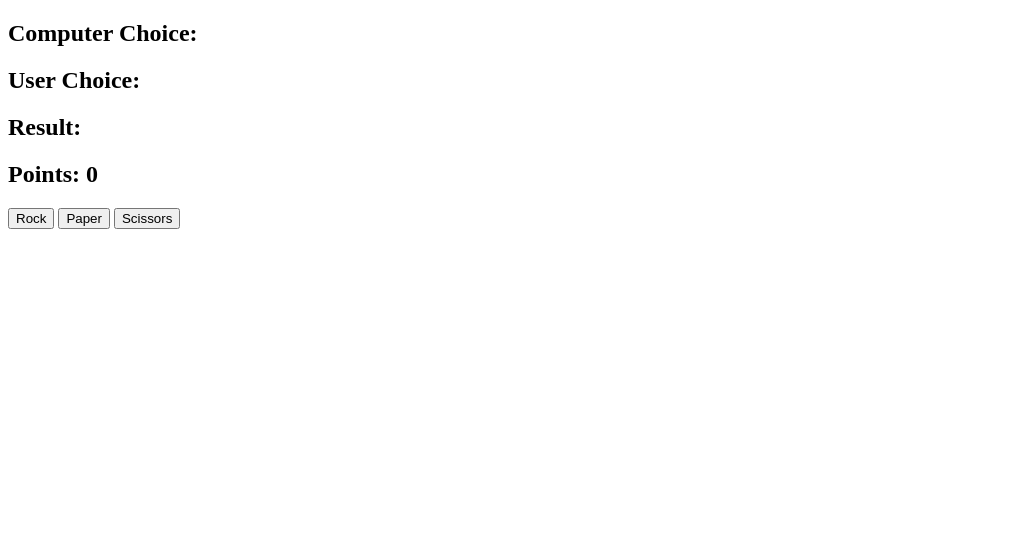
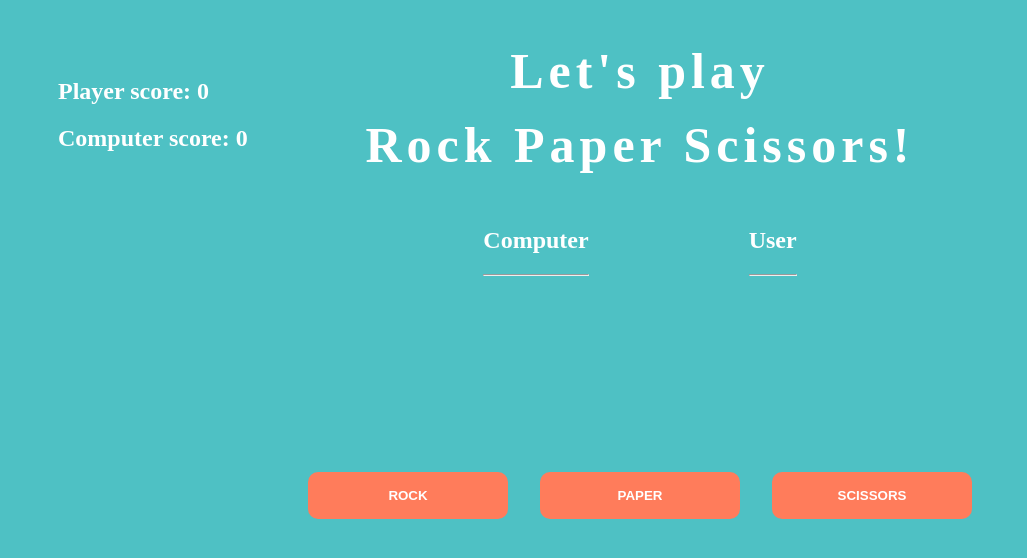
Before and after one commit to fabiolapoblete/rock-paper-scissors-game, a plain HTML site: page index.html in a window 1280 px wide. Shown: the whole page, without its empty margins (0-1027 px from the left). Drawn offline with Linux system fonts and the light colour scheme.

Commit message:
Changed design

```diff
--- a/app.js
+++ b/app.js
@@ -1,15 +1,18 @@
 const computerChoiceDisplay = document.getElementById("computer-choice");
 const userChoiceDisplay = document.getElementById("user-choice");
 const resultDisplay = document.getElementById("result");
-const pointDisplay = document.getElementById("points");
+const userScoreDisplay = document.getElementById("user-score");
+const computerScoreDisplay = document.getElementById("computer-score");
 const possibleChoices = document.querySelectorAll("button");
 
 let userChoice;
 let computerChoice;
 let result;
-let points = 0;
+let userScore = 0;
+let computerScore = 0;
 
-pointDisplay.innerText = points;
+userScoreDisplay.innerText = userScore;
+computerScoreDisplay.innerText = computerScore;
 
 for (let possibleChoice of possibleChoices) {
   possibleChoice.addEventListener("click", (e) => {
@@ -40,28 +43,29 @@ function getResult() {
   }
   if (computerChoice === "rock" && userChoice === "paper") {
     result = "you win!";
-    points++;
+    userScore++;
   }
   if (computerChoice === "rock" && userChoice === "scissors") {
     result = "you lost!";
-    points--;
+    computerScore++;
   }
   if (computerChoice === "paper" && userChoice === "scissors") {
     result = "you win!";
-    points++;
+    userScore++;
   }
   if (computerChoice === "paper" && userChoice === "rock") {
     result = "you lost!";
-    points--;
+    computerScore++;
   }
   if (computerChoice === "scissors" && userChoice === "paper") {
     result = "you lost!";
-    points--;
+    computerScore++;
   }
   if (computerChoice === "scissors" && userChoice === "rock") {
     result = "you win!";
-    points++;
+    userScore++;
   }
   resultDisplay.innerText = result;
-  pointDisplay.innerText = points;
+  userScoreDisplay.innerText = userScore;
+  computerScoreDisplay.innerText = computerScore;
 }
--- a/index.html
+++ b/index.html
@@ -4,17 +4,48 @@
     <meta charset="UTF-8" />
     <meta http-equiv="X-UA-Compatible" content="IE=edge" />
     <meta name="viewport" content="width=device-width, initial-scale=1.0" />
+    <link rel="stylesheet" href="style.css" />
     <title>Rock Paper Scissors</title>
   </head>
   <body>
-    <h2>Computer Choice: <span id="computer-choice"></span></h2>
-    <h2>User Choice: <span id="user-choice"></span></h2>
-    <h2>Result: <span id="result"></span></h2>
-    <h2>Points: <span id="points"></span></h2>
+    <div class="wrapper">
+      <h1><span>Let's play</span><span>Rock Paper Scissors!</span></h1>
 
-    <button class="btn" id="rock">Rock</button>
-    <button class="btn" id="paper">Paper</button>
-    <button class="btn" id="scissors">Scissors</button>
+      <section class="game">
+        <section>
+          <h2>Computer</h2>
+          <hr />
+          <h2 id="computer-choice"></h2>
+        </section>
+
+        <section>
+          <h2>User</h2>
+          <hr />
+          <h2 id="user-choice"></h2>
+        </section>
+      </section>
+
+      <h2 id="result"></h2>
+
+      <section class="buttons">
+        <button class="btn" id="rock">Rock</button>
+        <button class="btn" id="paper">Paper</button>
+        <button class="btn" id="scissors">Scissors</button>
+      </section>
+
+      <section class="points">
+        <h2>Player score: <span id="user-score"></span></h2>
+        <h2>Computer score: <span id="computer-score"></span></h2>
+      </section>
+    </div>
+
+    <!-- <section class="text">
+      <section class="text__choice">
+        <h2>Computer Choice: <span id="computer-choice"></span></h2>
+        <h2>User Choice: <span id="user-choice"></span></h2>
+        <h2>Result: <span id="result"></span></h2>
+      </section>
+    </section> -->
 
     <script src="app.js"></script>
   </body>
--- /dev/null
+++ b/style.css
@@ -0,0 +1,124 @@
+body {
+    background-color: #4EC1C4;
+    color: #fff;
+    display: flex;
+    flex-direction: column;
+    justify-content: center;
+    align-items: center;
+    position: relative;
+}
+
+h1 {
+    display: flex;
+    flex-direction: column;
+    text-align: center;
+    color: white;
+    letter-spacing: 5px;
+    font-weight: 700;
+    font-size: 50px;
+    gap: 1rem;
+}
+
+button {
+    width: 200px;
+    padding: 1rem;
+    text-align: center;
+    background-color: #FF7C5B;
+    color: #fff;
+    font-weight: 700;
+    text-transform: uppercase;
+    border: none;
+    border-radius: 10px;
+}
+
+button:hover {
+    transform: scale(1.1);
+}
+
+.wrapper {
+    display: flex;
+    flex-direction: column;
+    justify-content: center;
+    align-items: center;
+}
+
+.buttons {
+    display: flex;
+    flex-wrap: wrap;
+    gap: 2rem;
+}
+
+.game {
+    display: flex;
+    justify-content: center;
+    gap: 10rem;
+}
+
+.game section {
+    text-align: center;
+}
+
+#computer-choice {
+    color: #000;
+    text-transform: uppercase;
+}
+
+#user-choice {
+    color: #000;
+    text-transform: uppercase;
+}
+
+#result {
+    text-transform: uppercase;
+    font-weight: 700;
+    margin: 3rem 0;
+    min-height: 5rem;
+}
+
+.points {
+    position: absolute;
+    top: 50px;
+    left: 50px;
+}
+
+
+
+
+.text {
+    display: flex;
+    flex-direction: column;
+    gap: 1rem;
+}
+
+.text__choice {
+    display: flex;
+    gap: 20rem;
+}
+
+/* #rock {
+    border: none;
+    box-shadow: 0 0 10px #fff,
+    0 0 10px #fff,
+    0 0 15px #DB4437,
+    0 0 20px #DB4437,
+    0 0 25px #DB4437;
+    z-index: 0;
+}
+
+#paper {
+    border: none;
+    box-shadow: 0 0 10px #fff,
+    0 0 10px #fff,
+    0 0 15px #4285F4,
+    0 0 20px #4285F4,
+    0 0 25px #4285F4;
+}
+
+#scissors {
+    border: none;
+    box-shadow: 0 0 10px #fff,
+    0 0 10px #fff,
+    0 0 15px #0F9D58,
+    0 0 20px #0F9D58,
+    0 0 25px #0F9D58;
+} */
```
Also changed, not shown: hand (1).png (added), hand.png (added), paper.svg (added), rock.svg (added), scissors.svg (added).
